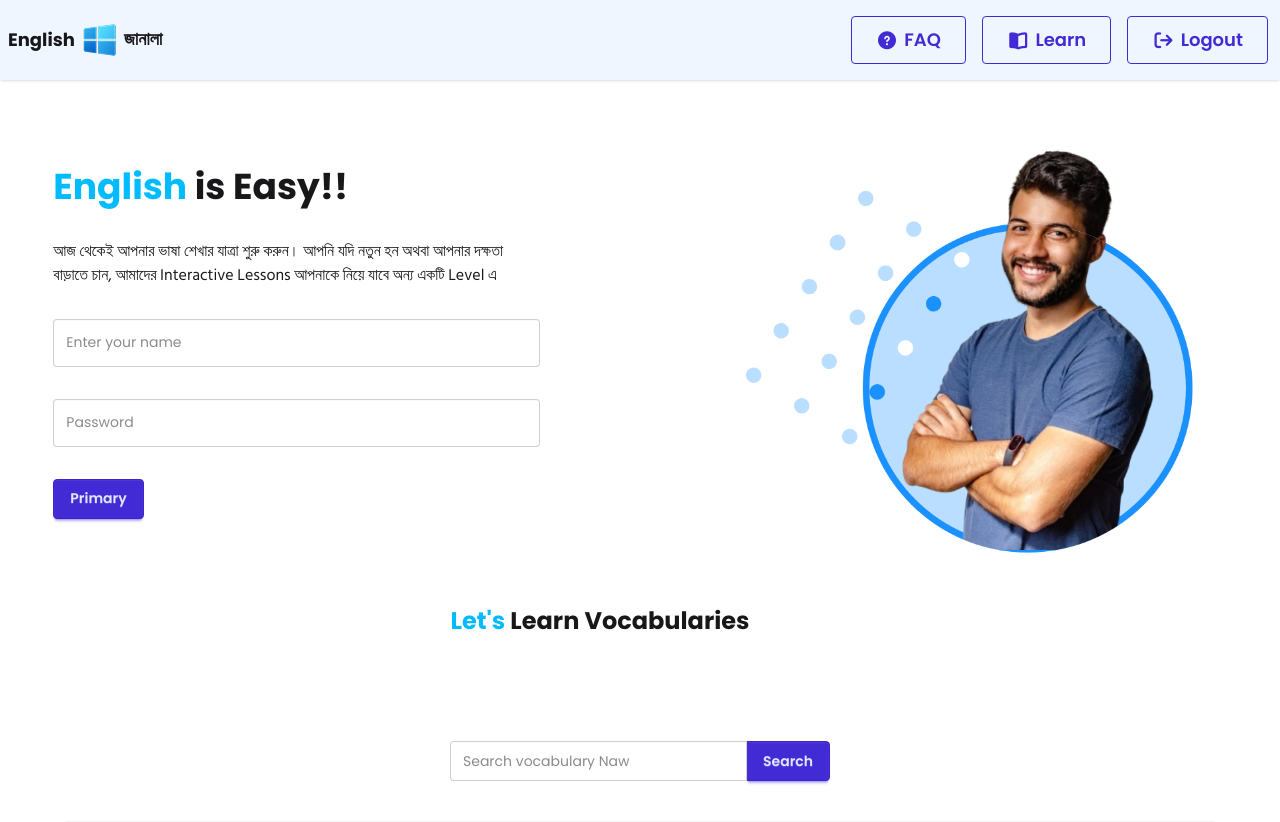
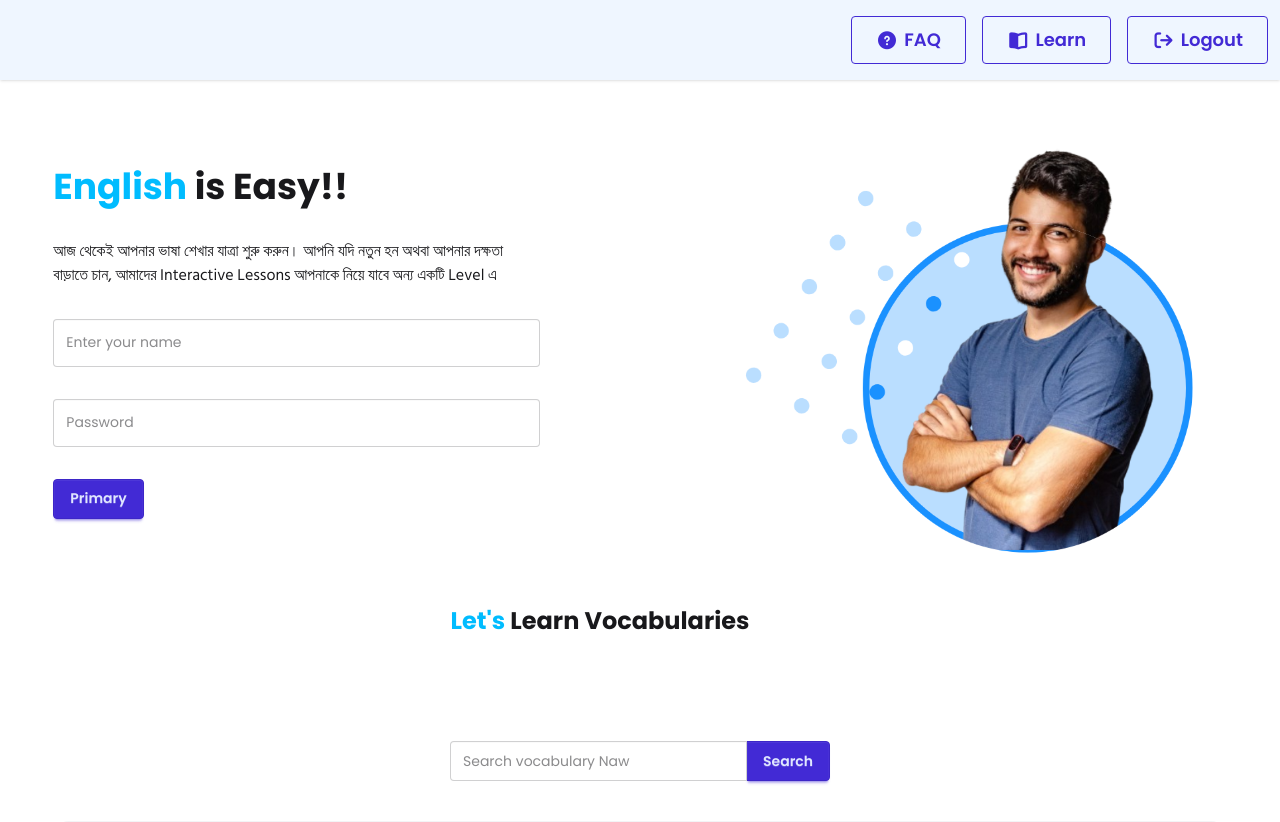
Before and after one commit to Sadik-SWE/English-janala, a plain HTML site: page index.html in a window 1280 px wide. Drawn offline with nearby package versions, Linux system fonts and the light colour scheme; no server answers.

Commit message:
Final commit

```diff
--- a/index.html
+++ b/index.html
@@ -45,11 +45,7 @@
         </li>
       </ul>
     </div>
-    <a href="" class="flex items-center gap-1 ">
-        <span class="text-lg font-bold">English</span>
-        <img src="assets/logo.png" alt="">
-        <span class="font-bangla text-lg font-semibold">জানালা</span>
-    </a>
+
   </div>
   <div class="navbar-end hidden lg:flex">
     <ul class="menu menu-horizontal px-1 space-x-4">
```
